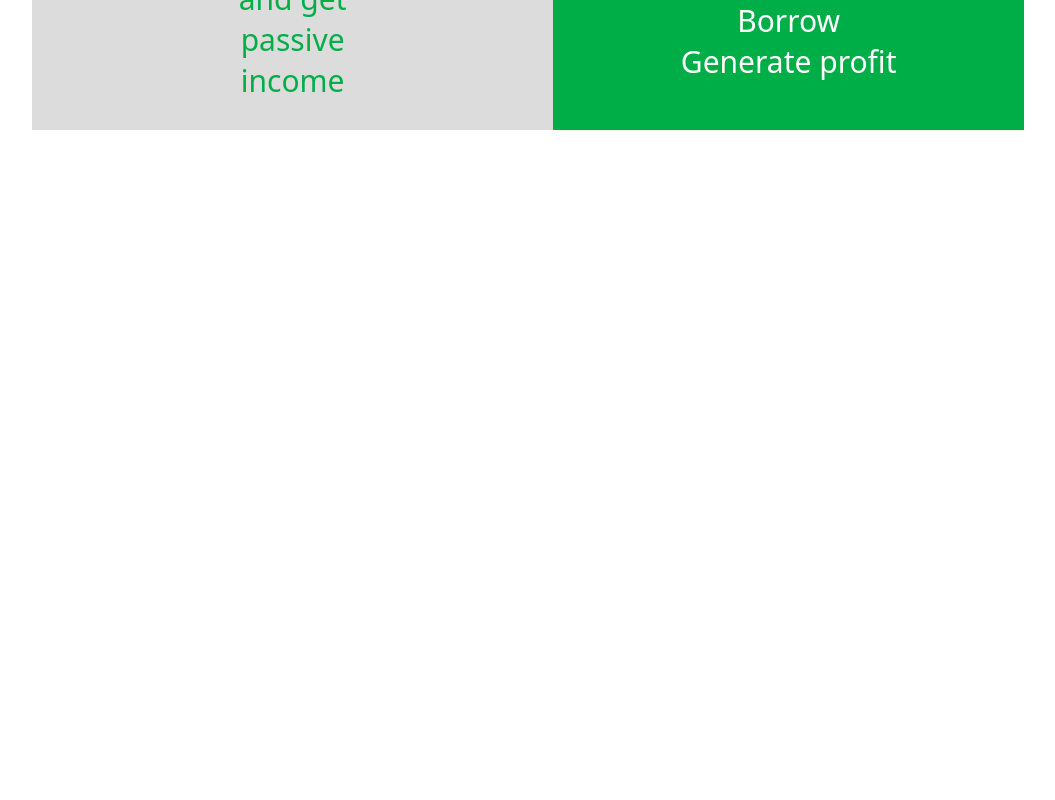
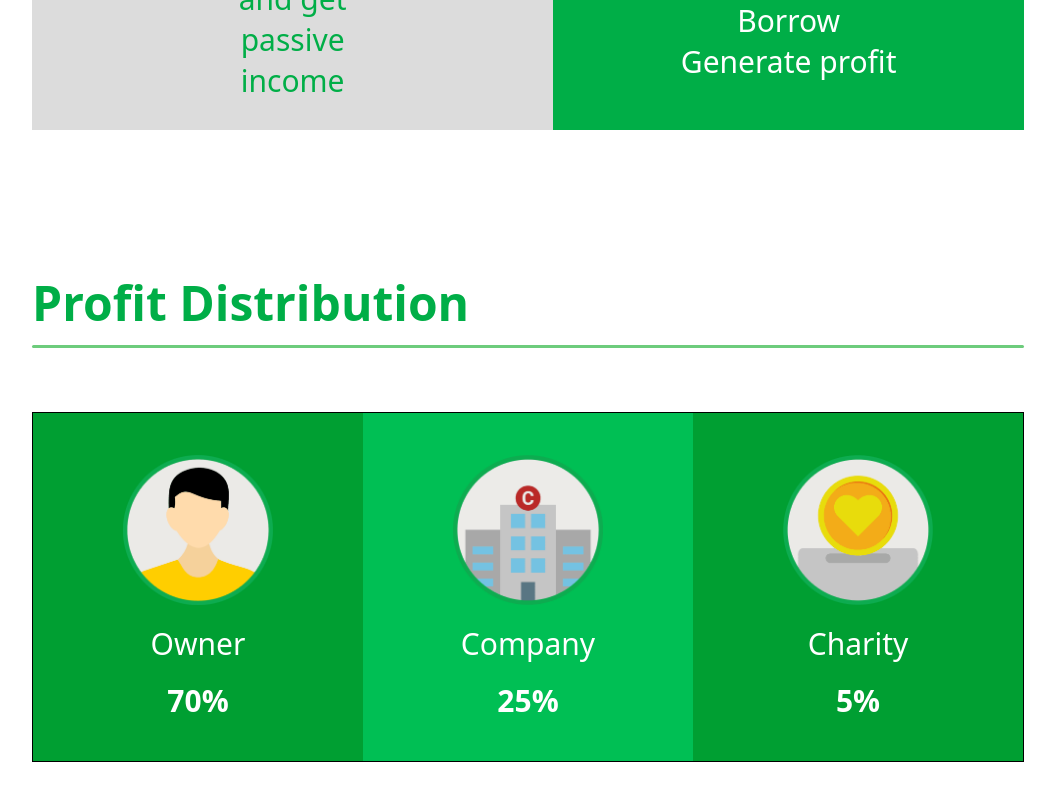
Before and after one commit to basilkhan1250/first-project, a React (Vite) app: page / in a window 1280 px wide. Shown: the part 8697-9497 px from the top of the page, without its empty margins (112-1167 px from the left). Before the commit the page ends 8907 px from the top, so only its background shows below. Built offline with nearby package versions, Linux system fonts and the light colour scheme.

Commit message:
workin on it

```diff
--- a/src/App.css
+++ b/src/App.css
@@ -436,3 +436,52 @@ hr {
     margin: 150px 0px 80px;
     /* width: 600px; */
 }
+
+.profit {
+    margin: 140px 144px 0px;
+}
+
+.profit h1 {
+    color: #00AE47;
+    font-size: 48px;
+}
+
+.profit-parent {
+    margin: 64px 0px;
+    height: 350px;
+    border: 1px solid black;
+    flex-direction: row;
+    display: flex;
+}
+
+.profit-parent div {
+    width: 100%;
+    height: 100%;
+    /* border: 1px solid orange; */
+    justify-content: center;
+    display: flex;
+    align-items: center;
+    flex-direction: column;
+}
+
+.profit-parent div p {
+    padding: 8px;
+    font-size: 30px;
+    color: white;
+}
+
+.light-green {
+    background-color: #00BF54;
+}
+
+.dark-green {
+    background-color: #009F32;
+}
+.bold{
+    font-weight: 700;
+}
+
+.profit-img {
+    width: 150px;
+    margin: 10px;
+}
--- a/src/App.jsx
+++ b/src/App.jsx
@@ -5,6 +5,7 @@ import Problem from "./components/Problem";
 import Solution from "./components/Solution";
 import BusinessModel from "./components/BusinessModel";
 import Example from "./components/Example";
+import Profit from "./components/Profit"
 
 function App() {
   return (
@@ -16,6 +17,7 @@ function App() {
         <Solution />
         <BusinessModel />
         <Example />
+        <Profit />
       </div>
     </>
   )
--- a/src/components/BusinessModel.jsx
+++ b/src/components/BusinessModel.jsx
@@ -73,7 +73,7 @@ function BusinessModel() {
     return (
         <>
             <div className="business-container">
-                <h1 className="business-heading" id="Business-model">Business Model</h1>
+                <h1 className="business-heading" id="BusinessModel">Business Model</h1>
                 <hr />
                 <p className="business-para">Crowd-funding ownership of</p>
                 <div className="business-images">
--- a/src/components/Navbar.jsx
+++ b/src/components/Navbar.jsx
@@ -13,7 +13,7 @@ function Navbar() {
                         <ul className="navbar-text">
                             <li><a className="anchor" href="#Problems">Problem</a></li>
                             <li><a className="anchor" href="#Solutions">Solution</a></li>
-                            <li><a className="anchor" href="#business-model">Business Model</a></li>
+                            <li><a className="anchor" href="#BusinessModel">Business Model</a></li>
                             <li><a className="anchor" href="">Profit Distribution</a></li>
                         </ul>
                     </div>
--- /dev/null
+++ b/src/components/Profit.jsx
@@ -0,0 +1,34 @@
+import React from "react";
+import profile from "../assets/profile.png"
+import hospital from "../assets/hospital.png"
+import charity from "../assets/golden-heart.png"
+
+function Profit() {
+    return (
+        <>
+            <div className="profit">
+                <h1>Profit Distribution</h1>
+                <hr />
+                <div className="profit-parent">
+                    <div className="dark-green">
+                        <img className="profit-img " src={profile} />
+                        <p>Owner</p>
+                        <p className="bold">70%</p>
+                    </div>
+                    <div className="light-green">
+                        <img className="profit-img" src={hospital} />
+                        <p>Company</p>
+                        <p className="bold">25%</p>
+                    </div>
+                    <div className="dark-green">
+                        <img className="profit-img" src={charity} />
+                        <p>Charity</p>
+                        <p className="bold">5%</p>
+                    </div>
+                </div>
+            </div>
+        </>
+    )
+}
+
+export default Profit
```
